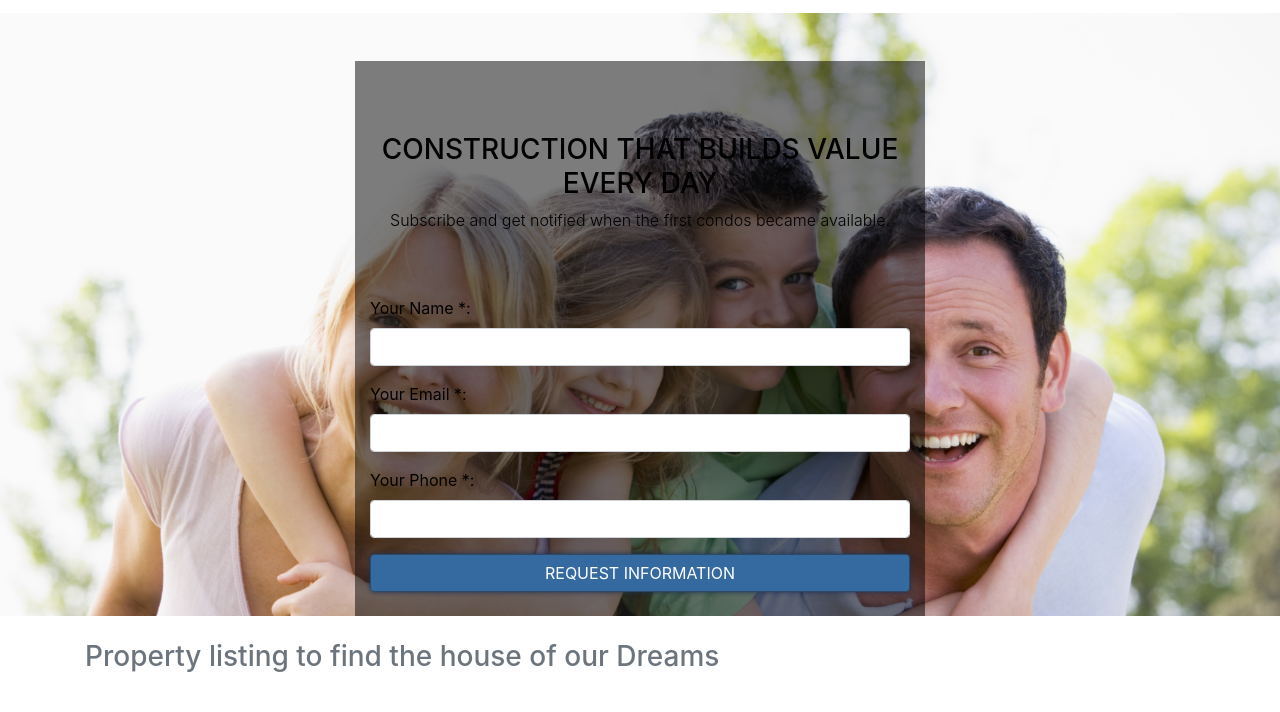
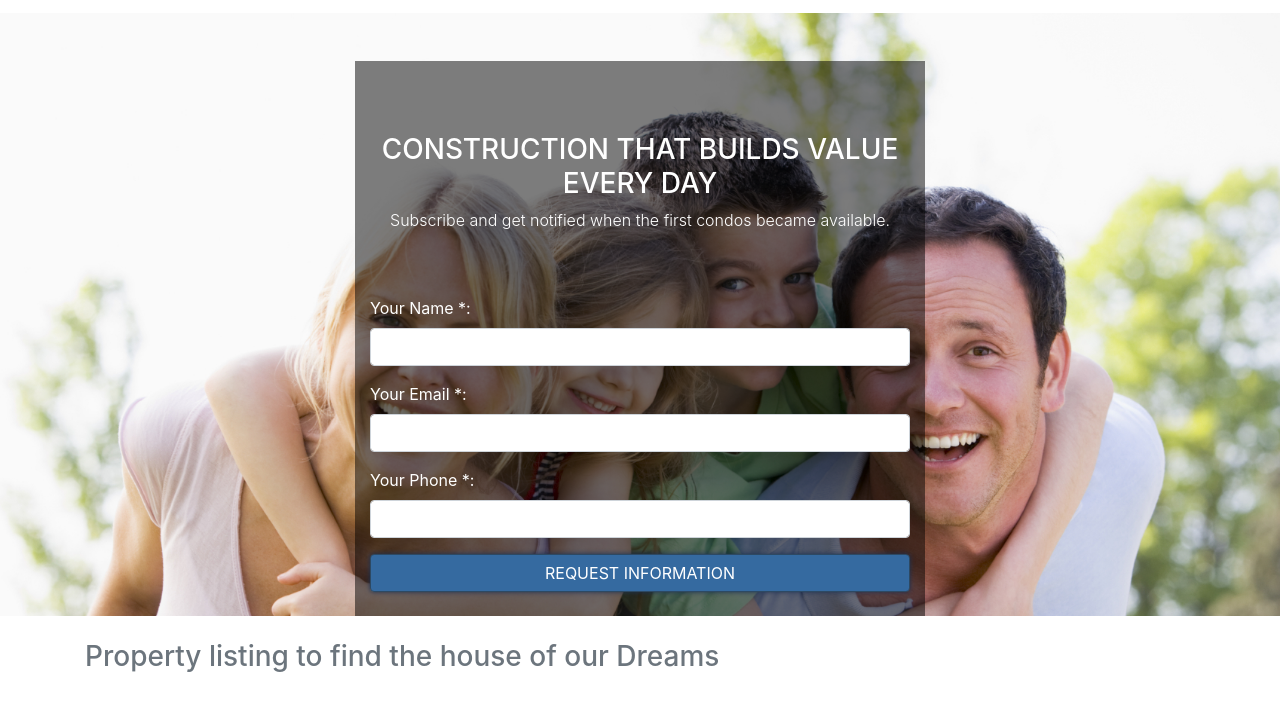
Before and after one commit to toni-chopper/Belajar-Bootstrap, a plain HTML site: page belajar-bootstrap/index.html in a window 1280 px wide. Shown: the part 69-781 px from the top of the page. Drawn offline with nearby package versions, Linux system fonts and the light colour scheme.

Commit message:
merubah warna putih background form

```diff
--- a/belajar-bootstrap/css/custom.css
+++ b/belajar-bootstrap/css/custom.css
@@ -5,7 +5,7 @@
 
 .form {
 	background:rgba(0,0,0,0.5);
-	color: black}
+	color: white}
 
 .button {
  /* Permalink - use to edit and share this gradient: http://colorzilla.com/gradient-editor/#356aa0+1,356aa0+33,356aa0+48,356aa0+48,356aa0+59,356aa0+75,356aa0+100 */
```
